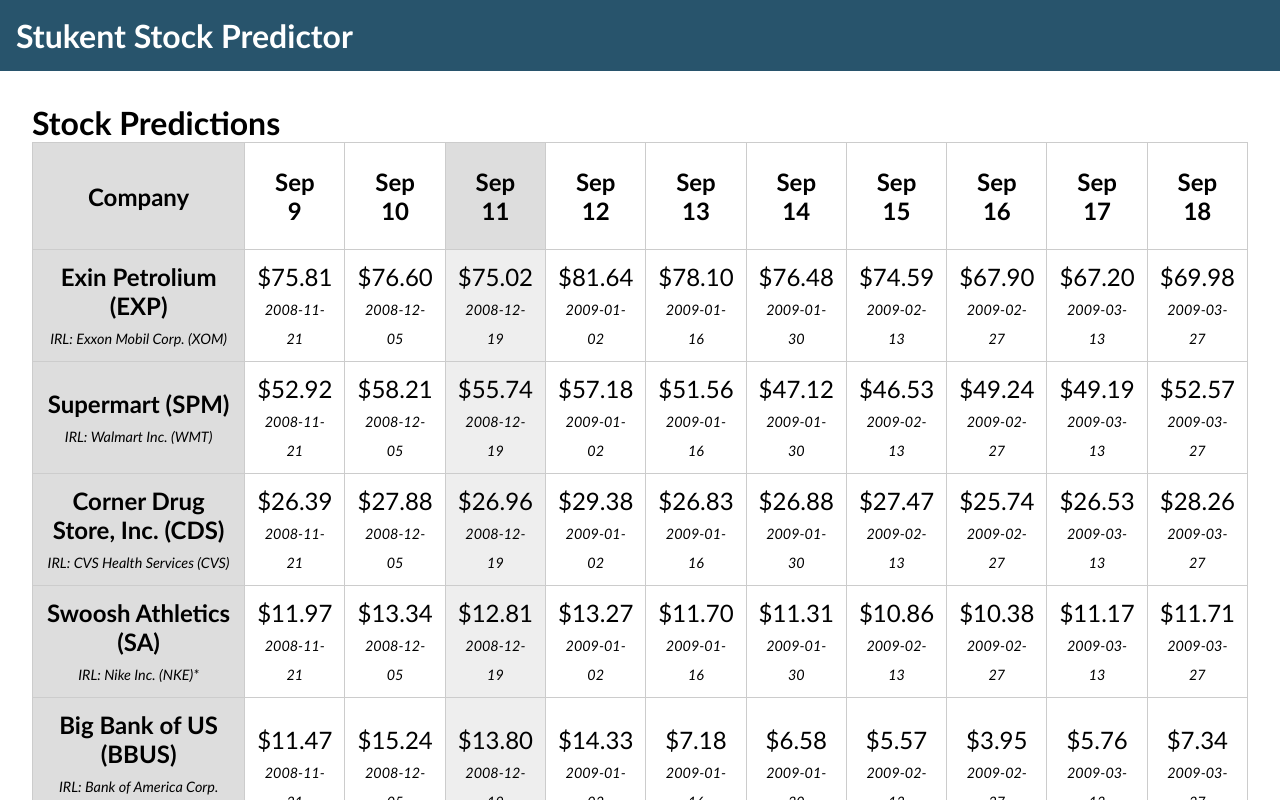
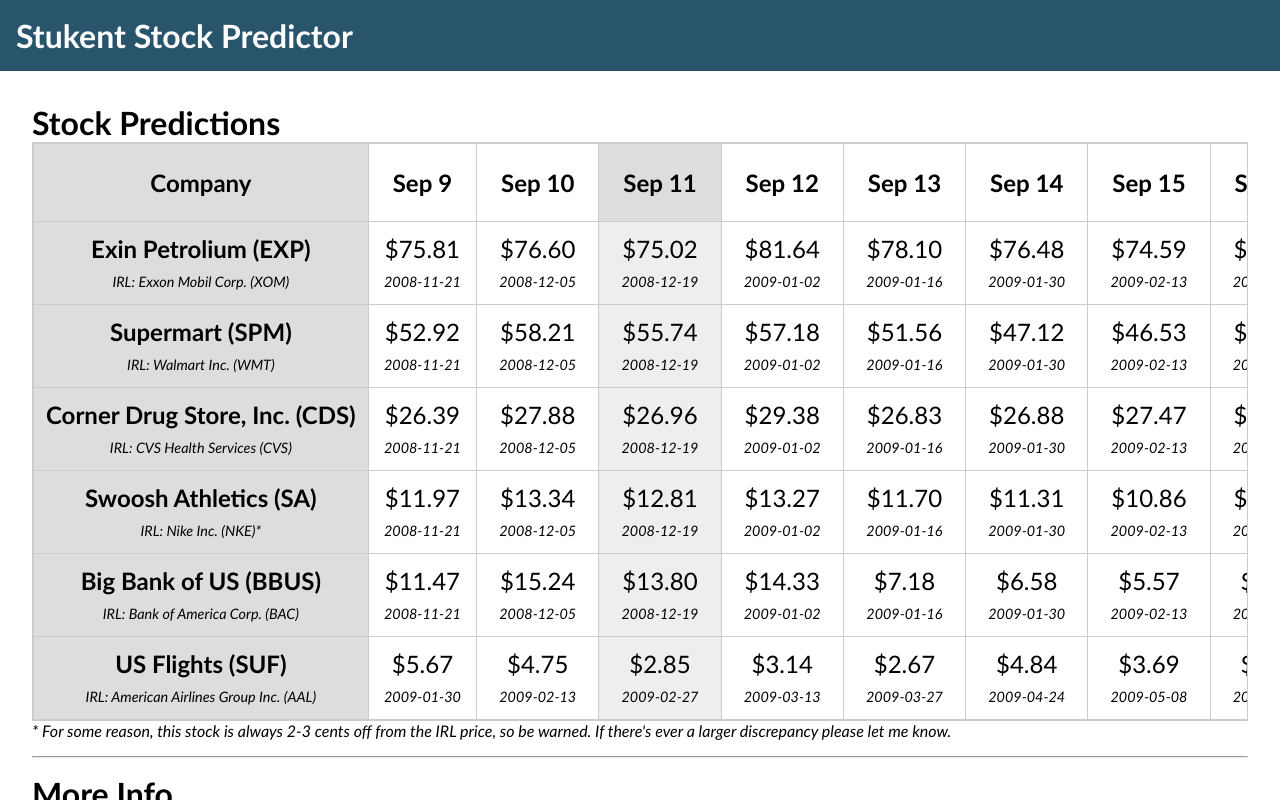
Before and after one commit to SoshJam/stukent-stock-predictor, a React (Create React App) app: page / in a window 1280 px wide. Shown: the top 800 px of the page. Built offline with nearby package versions, Linux system fonts and the light colour scheme.

Commit message:
Make table scroll on smaller screens

```diff
--- a/src/App.css
+++ b/src/App.css
@@ -38,8 +38,16 @@
 
 .stocktable {
   width: 100%;
+  overflow-x: auto;
+  white-space: nowrap;
   border: 1px solid #cccccc;
   border-collapse: collapse;
+}
+
+@media (max-width: 1600px) {
+  .stocktable {
+    display: block;
+  }
 }
 
 .stocktable th, .stocktable td {
```
